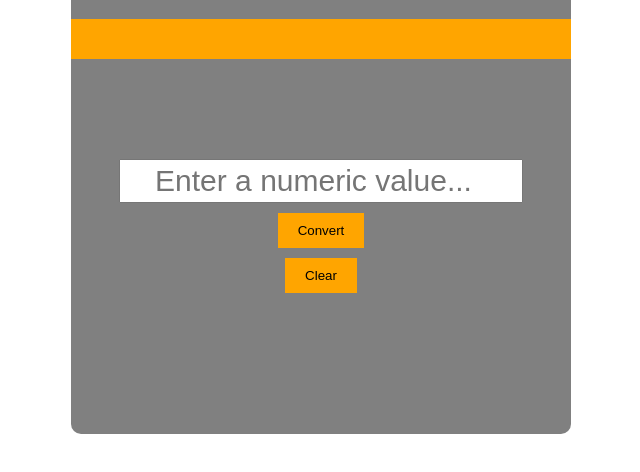
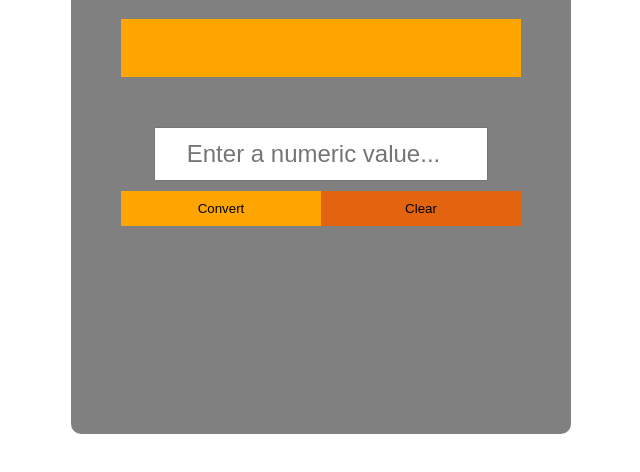
Before and after one commit to mbdeveloping/km-to-miles, a plain HTML site: page index.html in a window 1280 px wide. Shown: the part 216-688 px from the top of the page, without its empty margins (319-959 px from the left). Drawn offline with Linux system fonts and the light colour scheme.

Commit message:
Upadting layout

```diff
--- a/css.css
+++ b/css.css
@@ -23,14 +23,21 @@ h1 {
   border-radius: 10px;
 }
 
+.inner-wrapper {
+  width: 80%;
+  display: table;
+  margin: 0 auto;
+}
+
 p {
   padding: 20px 0;
   background-color: #ffa500;
   text-align: center;
+  height: 18px;
 }
 
 #inputdiv{
-  margin-top: 100px;
+  margin-top: 50px;
 }
 
 #inputdiv input {
@@ -38,8 +45,9 @@ p {
   height: 40px;
   display: block;
   margin:0 auto;
-  font-size: 30px;
+  font-size: 24px;
   text-align: center;
+  padding: 5px;
 }
 
 button {
@@ -53,4 +61,13 @@ button {
   margin-left: auto;
   margin-right: auto;
   margin-top: 10px;
+  display: block;
+  float: left;
 }
+#convert-btn {
+  width: 50%;
+}
+#clear-btn {
+  width: 50%;
+  background: #e2640e
+}
--- a/index.html
+++ b/index.html
@@ -7,6 +7,7 @@
   </head>
   <body>
     <div id="wrapper">
+      <div class="inner-wrapper">
         <h1>Convert km to miles</h1>
         <p id="demo"></p>
         <div id="inputdiv">
@@ -15,6 +16,7 @@
         <button id="convert-btn" class="btn">Convert</button>
         <button id="clear-btn" class="btn">Clear</button>
       </div>
+    </div>
     <script src="js.js"></script>
   </body>
 </html>
```
Lines whose indentation alone changed are shown as unchanged.
